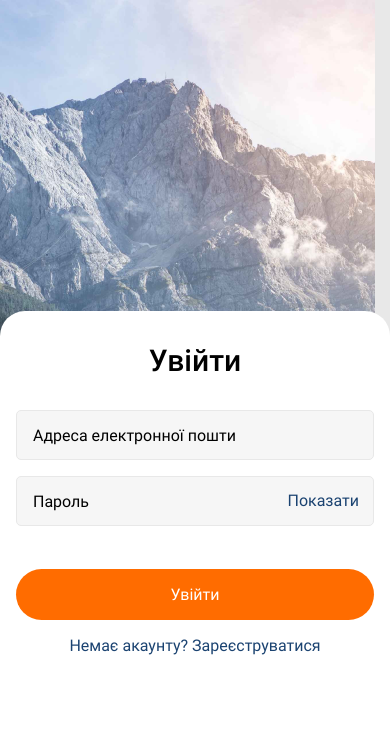
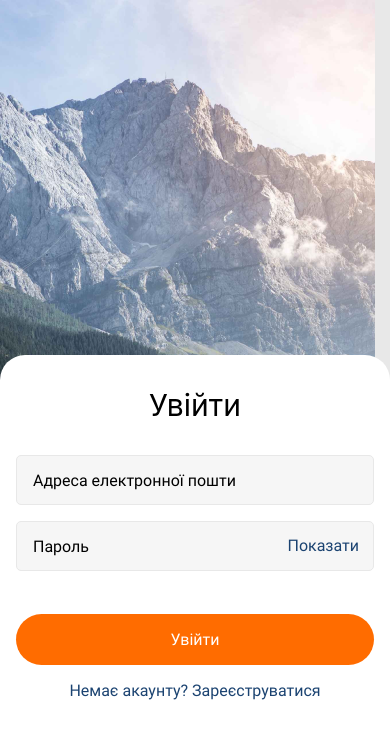
Before and after one commit to Kateryna18/react-native-hw-01, a React Native app: screen / in a window 390 px wide. Shown: the top 738 px of the page. Built offline with nearby package versions, Linux system fonts and the light colour scheme.

Commit message:
done loginScreen on Android

```diff
--- a/Screens/LoginScreen.jsx
+++ b/Screens/LoginScreen.jsx
@@ -9,11 +9,9 @@ import {
   TextInput,
   TouchableOpacity,
   Text,
-  Image,
   TouchableWithoutFeedback,
   Keyboard,
 } from "react-native";
-import { AntDesign } from "@expo/vector-icons";
 
 export default function LoginScreen() {
   const [isFocusInput, setIsFocusInput] = useState(false);
@@ -48,7 +46,7 @@ export default function LoginScreen() {
       >
         <StatusBar style="auto" />
         <KeyboardAvoidingView
-          behavior={Platform.OS === "ios" ? "padding" : "height"}
+          behavior={Platform.OS === "ios" && "padding"}
           style={styles.loginBox}
         >
           <Text style={styles.loginTittle}>Увійти</Text>
@@ -99,7 +97,7 @@ export default function LoginScreen() {
               </TouchableOpacity>
             </View>
             {!isFocusInput && (
-              <View style={{ paddingBottom: 78 }}>
+              <View style={{ paddingBottom: 0 }}>
                 <TouchableOpacity
                   style={styles.loginBoxButton}
                   activeOpacity={0.8}
@@ -123,19 +121,28 @@ const styles = StyleSheet.create({
     resizeMode: "cover",
   },
   loginBox: {
-    paddingLeft: 16,
-    paddingRight: 16,
+    paddingTop: 32,
+    paddingHorizontal: 16,
     backgroundColor: "#FFFFFF",
     borderTopLeftRadius: 25,
     borderTopRightRadius: 25,
   },
   loginTittle: {
-    paddingTop: 32,
     marginBottom: 32,
-    fontFamily: "roboto-m",
+    textAlign: "center",
     fontSize: 30,
-    fontWeight: 500,
-    textAlign: "center",
+    ...Platform.select({
+      ios: {
+        fontFamily: "roboto-m",
+        fontWeight: "bold",
+
+      },
+      android: {
+        fontFamily: "Roboto",
+        fontWeight: "500",
+
+      },
+    }),
   },
   loginFormInput: {
     height: 50,
@@ -143,7 +150,7 @@ const styles = StyleSheet.create({
     marginBottom: 16,
     fontFamily: "roboto-r",
     fontSize: 16,
-    fontWeight: 400,
+    fontWeight: "normal",
     backgroundColor: "#F6F6F6",
     borderColor: "#E8E8E8",
     borderRadius: 5,
@@ -175,7 +182,7 @@ const styles = StyleSheet.create({
     color: "#FFFFFF",
   },
   loginLink: {
-    paddingBottom: 111,
+    paddingBottom: 144,
     textAlign: "center",
     fontFamily: "roboto-r",
     fontSize: 16,
```
